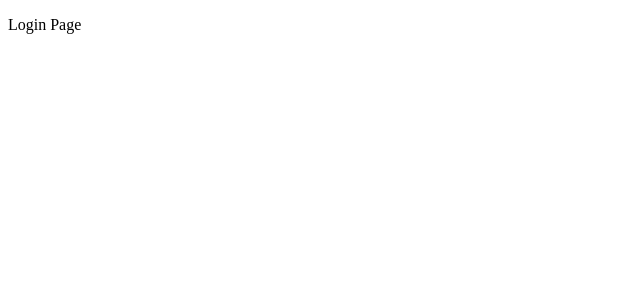
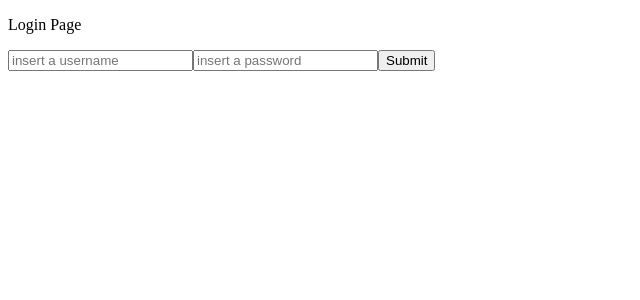
Before and after one commit to Frotolin08/Kronos-Proyecto, a React (Vite) app in the folder Frontend/: page /login in a window 1280 px wide. Shown: the top 300 px of the page, without its empty margins (0-640 px from the left). Built offline with nearby package versions, Linux system fonts and the light colour scheme.

Commit message:
comenzado form login

```diff
--- a/Frontend/package.json
+++ b/Frontend/package.json
@@ -12,6 +12,7 @@
   "dependencies": {
     "react": "^19.1.0",
     "react-dom": "^19.1.0",
+    "react-hook-form": "^7.62.0",
     "react-router": "^7.7.1"
   },
   "devDependencies": {
--- a/Frontend/src/Pages/LandingPage.jsx
+++ b/Frontend/src/Pages/LandingPage.jsx
@@ -6,7 +6,7 @@ export default function LandingPage() {
 const routes = ['/', '/home','/login','/register','*']
   return (
     <>
-    <h1>Hello World</h1>
+    <h1>landing page</h1>
     <RouteSelector routes={routes}/>
     </>
   )
--- a/Frontend/src/Pages/Login.jsx
+++ b/Frontend/src/Pages/Login.jsx
@@ -1,5 +1,18 @@
+import {useForm} from 'react-hook-form'
+
+
 export default function Login() {
-
-return <p>Login Page</p>
+const {register, handleSubmit} = useForm()
+const onSubmit = async (data) => { console.log(data) }
+return(
+<>
+<p>Login Page</p>
+    <form onSubmit={handleSubmit(onSubmit)}>
+<input {...register("Username")} placeholder='insert a username'/>
+<input {...register("password")} placeholder='insert a password'/>
+<input type='submit'/>
+    </form>
+    </>
+    )
 
 }
```
Also changed, not shown: 1 other file (tests, documents, lock files or other folders).
